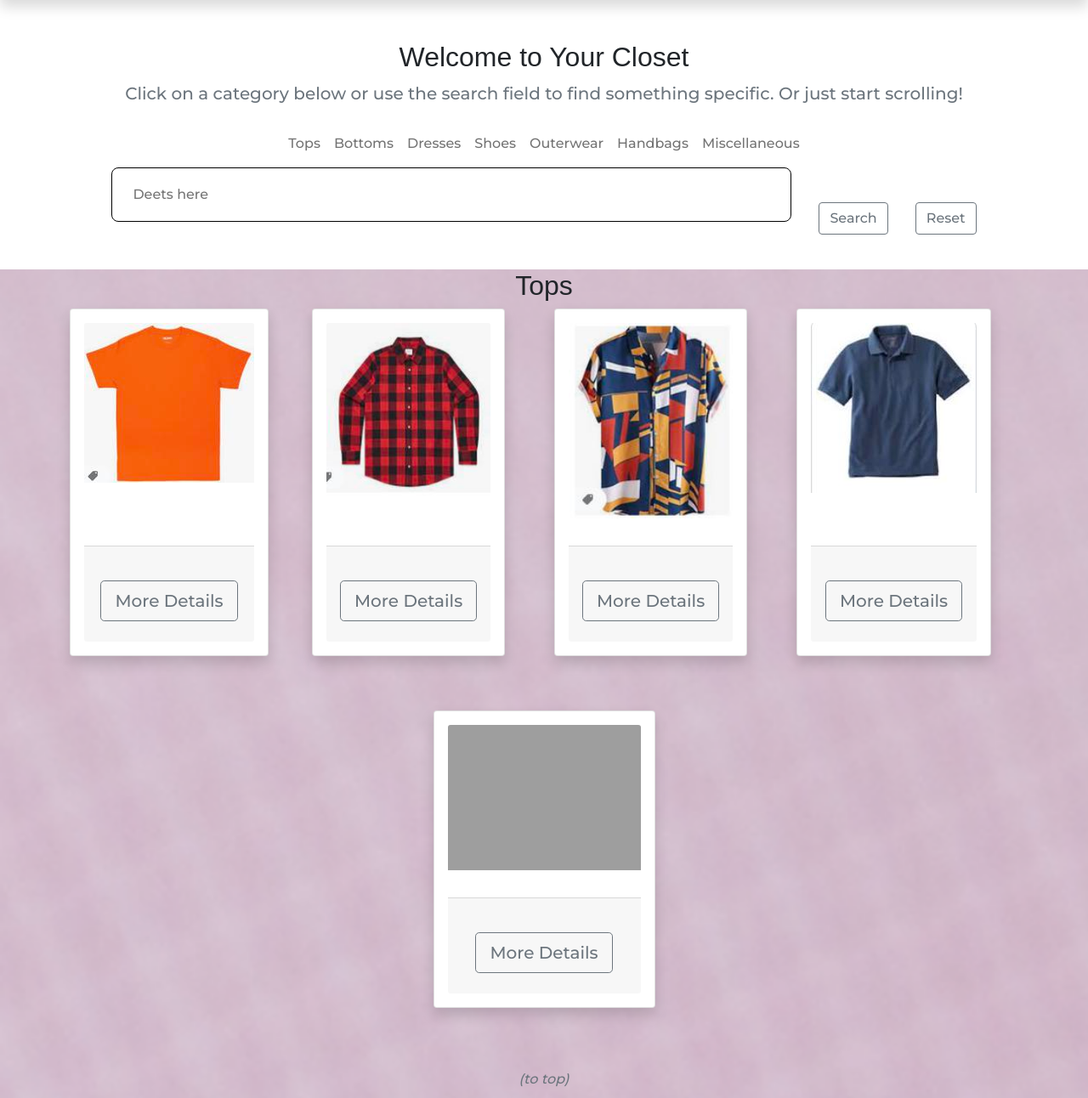
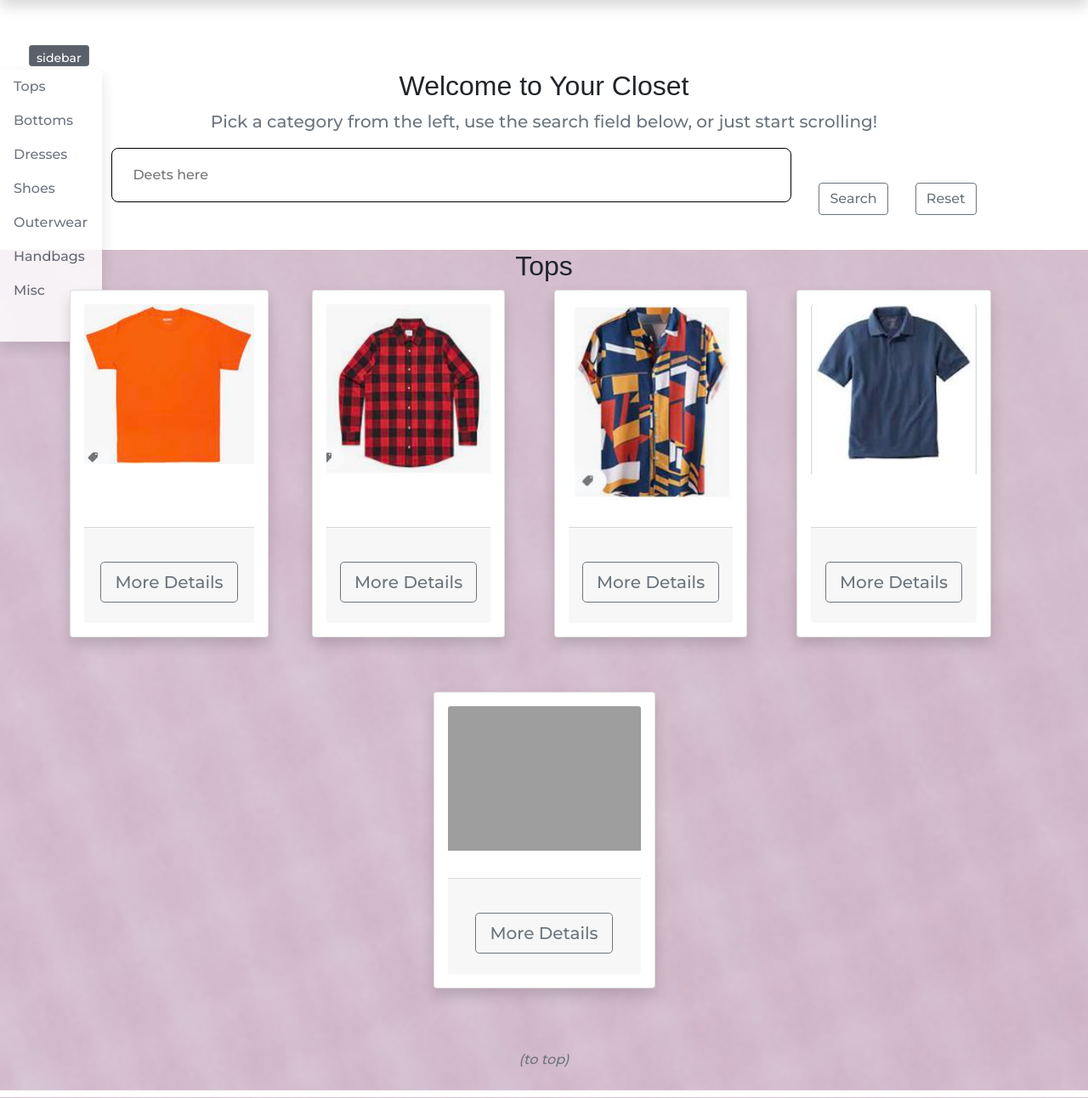
Before and after one commit to davemolk/closet-companion, a Django app: page /wardrobe/items in a window 1280 px wide. Shown: the part 113-1405 px from the top of the page at 85% size. Run offline with Django 3.2, Linux system fonts and the light colour scheme; a user stored in the database is signed in; data comes from the database, SQL or seed files in the repository; both versions use the stored data as it was after the commit; parts of the project's set-up code (start-up, migrations or seed data) failed here and were passed over; some libraries are stand-ins or nearby versions; grey boxes are pictures that could not be loaded.

Commit message:
sidebar on items

```diff
--- a/static/css/wardrobe.css
+++ b/static/css/wardrobe.css
@@ -438,3 +438,48 @@ textarea.input {
   border-color: #ebcccc;
   color: #a94442;
 }
+
+
+/*=======================
+  Sidebar
+========================*/
+
+
+.side-navbar {
+  width: 120px;
+  height: 40%;
+  position: fixed;
+  margin-left: -300px;
+  background-color: #fff;
+  opacity: .8;
+  transition: 0.5s;
+}
+
+.nav-link:active,
+.nav-link:focus,
+.nav-link:hover {
+  background-color: #ffffff26;
+}
+
+.my-container {
+  transition: 0.4s;
+}
+
+.active-nav {
+  margin-left: 0;
+}
+
+/* for main section */
+.active-cont {
+  margin-left: 40px;
+}
+
+#menu-btn {
+  background-color:#5a606a;
+  color: #fff;
+  cursor: pointer;
+  position: relative;
+  display: inline-block;
+  height: 25px;
+  margin-left: -10px;
+}
--- /dev/null
+++ b/static/js/sidebar.js
@@ -0,0 +1,7 @@
+let menu_btn = document.querySelector("#menu-btn");
+let sidebar = document.querySelector("#sidebar");
+let container = document.querySelector(".my-container");
+menu_btn.addEventListener("click", () => {
+  sidebar.classList.toggle("active-nav");
+  container.classList.toggle("active-cont");
+});
--- a/templates/main.html
+++ b/templates/main.html
@@ -34,6 +34,12 @@
   </head>
   <body>
     {% include 'navbar.html' %}
+    {% comment %} {% include 'sidebar.html' %} {% endcomment %}
+    {% comment %} <div class="p-1 my-container active-cont">
+      <a class="btn border-0" id="menu-btn">
+      <i class="bx bx-menu"></i>
+      </a>
+    </div> {% endcomment %}
 
     {% comment %} {% if messages %}
         <ul class="messages">
@@ -68,5 +74,6 @@
   <script src="https://cdn.jsdelivr.net/npm/bootstrap@5.0.2/dist/js/bootstrap.min.js" integrity="sha384-cVKIPhGWiC2Al4u+LWgxfKTRIcfu0JTxR+EQDz/bgldoEyl4H0zUF0QKbrJ0EcQF" crossorigin="anonymous"></script>
   <script type="text/javascript" src="{% static 'js/cart.js' %}"></script>
   <script type="text/javascript" src="{% static 'js/messages.js' %}"></script>
+  <script type="text/javascript" src="{% static 'js/sidebar.js' %}"></script>
   </body>
 </html>
--- /dev/null
+++ b/templates/sidebar.html
@@ -0,0 +1,39 @@
+<div class="side-navbar shadow active-nav d-flex justify-content-between flex-wrap flex-column" id="sidebar">
+  <ul class="nav flex-column text-white w-100">
+    {% if tops %}
+          <li class="nav-item">
+            <a class="nav-link form-link" href="#tops">Tops</a>
+          </li>
+          {% endif %}
+          {% if bottoms %}
+          <li class="nav-item">
+            <a class="nav-link form-link" href="#bottoms">Bottoms</a>
+          </li>
+          {% endif %}
+          {% if dresses %}
+          <li class="nav-item">
+            <a class="nav-link form-link" href="#dresses">Dresses</a>
+          </li>
+          {% endif %}
+          {% if shoes %}
+          <li class="nav-item">
+            <a class="nav-link form-link" href="#shoes">Shoes</a>
+          </li>
+          {% endif %}
+          {% if coats %}
+          <li class="nav-item">
+            <a class="nav-link form-link" href="#outerwear">Outerwear</a>
+          </li>
+          {% endif %}
+          {% if handbags %}
+          <li class="nav-item">
+            <a class="nav-link form-link" href="#handbags">Handbags</a>
+          </li>
+          {% endif %}
+          {% if others %}
+          <li class="nav-item">
+            <a class="nav-link form-link" href="#other">Misc</a>
+          </li>
+          {% endif %}
+  </ul>
+</div>
--- a/wardrobe/templates/wardrobe/items.html
+++ b/wardrobe/templates/wardrobe/items.html
@@ -3,13 +3,23 @@
 
 {% block content %}
 
+
+  <div class="p-1 my-container active-cont">
+      <a class="btn btn-secondary btn-sm" id="menu-btn">sidebar</a>
+  </div>
+
+
+  {% include 'sidebar.html' %}
+
+
   <div class="container-lg">
     <div class="text-center">
       <h2>Welcome to Your Closet</h2>
-      <p class="lead text-muted">Click on a category below or use the search field to find something specific. Or just start scrolling!</p>
+      <p class="lead text-muted">Pick a category from the left, use the search field below, or just start scrolling!</p>
     </div>
   </div>
 
+{% comment %}
   <nav class="navbar navbar-expand-md navbar-light">
     <div class="container-lg">
       <!-- toggle button for mobile nav -->
@@ -58,7 +68,7 @@
         </ul>
       </div>
     </div>
-  </nav>
+  </nav> {% endcomment %}
 
   <section class="hero-section text-center">
       <div class="container container--narrow">
```
Also changed, not shown: db.sqlite3, static/images/images/Screen_Shot_2021-07-01_at_4.59.25_AM.jpg (added), static/images/images/Screen_Shot_2021-07-02_at_7.54.49_AM_9FG8ACm.jpg (added), static/images/images/Screen_Shot_2021-07-02_at_7.55.05_AM_yMoOPpH.jpg (added), static/images/images/handbag.jpg (added).
